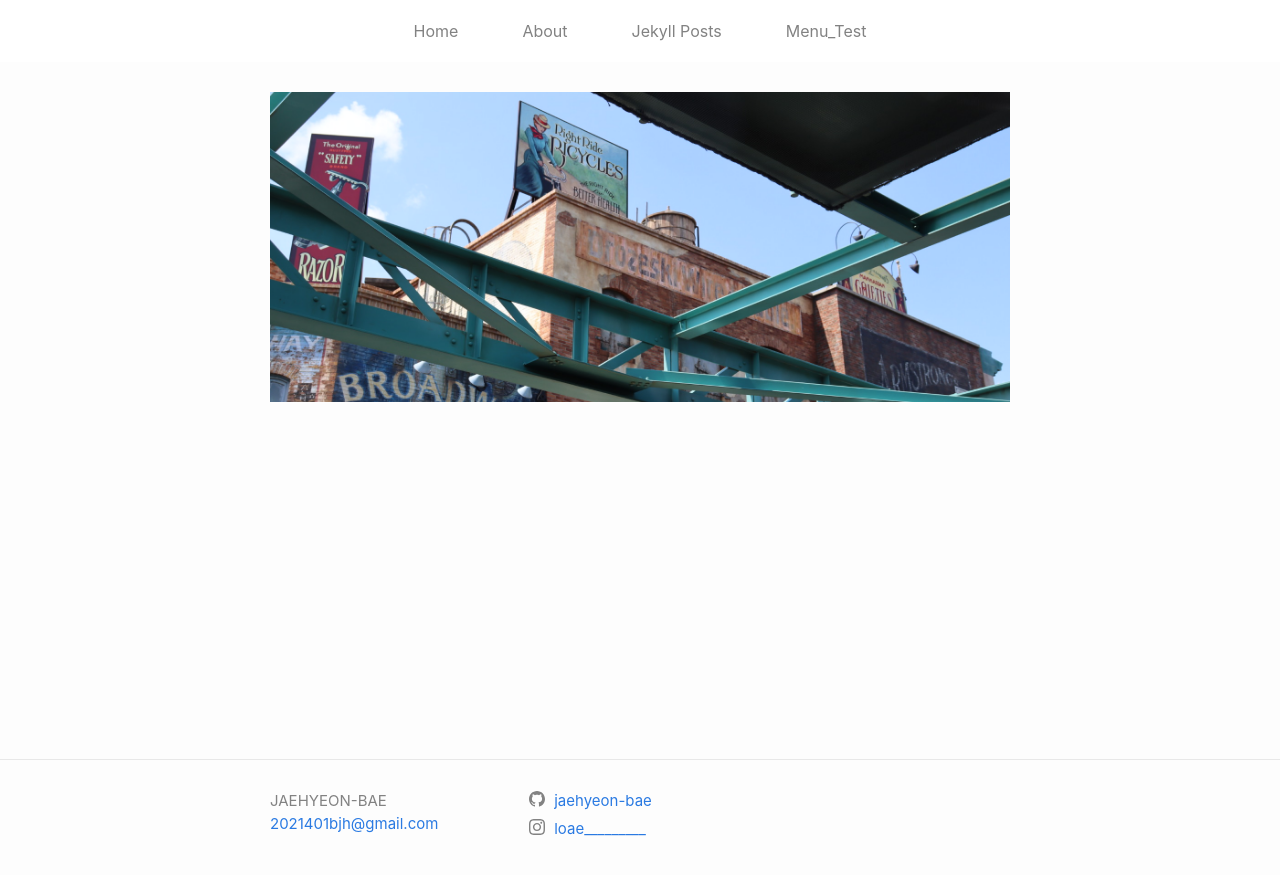
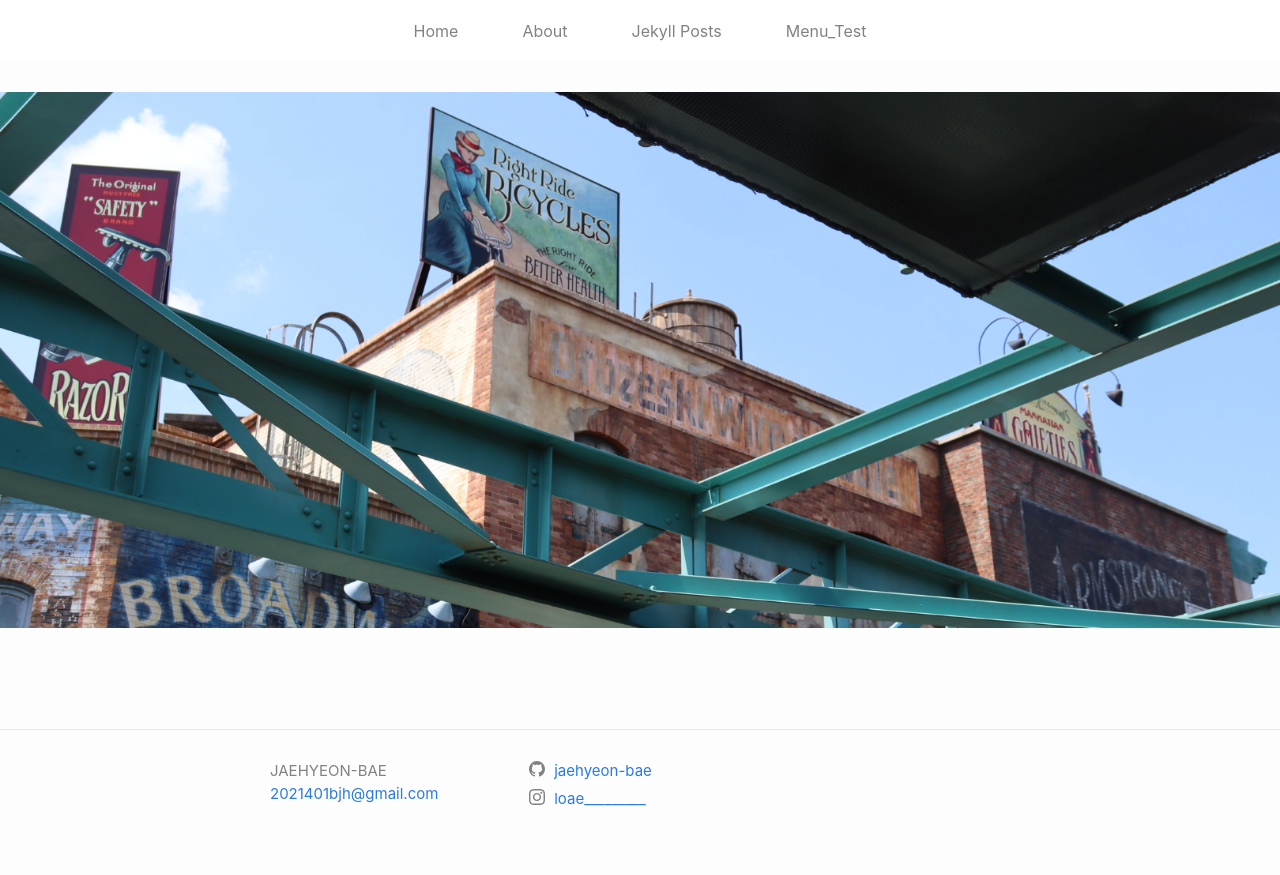
Before and after one commit to JAEHYEON-BAE/jaehyeon-bae.github.io, a Jekyll site: the page built from index.markdown, in a window 1280 px wide. Shown: the top 875 px of the page. Built offline with Jekyll 4.4.1, drawn with Linux system fonts in a browser that asks for light colours.

Commit message:
241219_2007(sidebar mask, design, logic)

```diff
--- a/_includes/header.html
+++ b/_includes/header.html
@@ -30,6 +30,7 @@
     {%- endif -%}
   </div>
 </header>
+<div class="mask">
   <div class="trigger">
     <div class="close">Close
       <div class="close-icon">
@@ -48,3 +49,4 @@
       {%- endif -%}
     {%- endfor -%}
   </div>
+</div>
--- a/_layouts/home.html
+++ b/_layouts/home.html
@@ -1,7 +1,15 @@
----
-layout: default
----
+<!DOCTYPE html>
+<html lang="{{ page.lang | default: site.lang | default: "en" }}">
 <script src="{{ '/assets/js/home.js' | relative_url }}"></script>
+
+  {%- include head.html -%}
+
+  <body>
+
+    {%- include header.html -%}
+
+    <main class="page-content" aria-label="Content">
+      <div class="home-wrapper">
         <div class="home">
           <div class="image-slider">
             <img src="/assets/images/BINI.JPG" alt="BINI" class="slide">
@@ -10,26 +18,13 @@
           </div>
 
           {{ content }}
-  <!-- {%- if site.posts.size > 0 -%}
-    <h2 class="post-list-heading">{{ page.list_title | default: "POSTS" }}</h2>
-    <ul class="post-list">
-      {%- for post in site.posts -%}
-      <li>
-        {%- assign date_format = site.minima.date_format | default: "%b %-d, %Y" -%}
-        <span class="post-meta">{{ post.date | date: date_format }}</span>
-        <h3>
-          <a class="post-link" href="{{ post.url | relative_url }}">
-            {{ post.title | escape }}
-          </a>
-        </h3>
-        {%- if site.show_excerpts -%}
-          {{ post.excerpt }}
-        {%- endif -%}
-      </li>
-      {%- endfor -%}
-    </ul>
-
-    <p class="rss-subscribe">subscribe <a href="{{ "/feed.xml" | relative_url }}">via RSS</a></p>
-  {%- endif -%} -->
 
         </div>
+      </div>
+    </main>
+
+    {%- include footer.html -%}
+
+  </body>
+
+</html>
--- a/assets/js/main.js
+++ b/assets/js/main.js
@@ -3,33 +3,47 @@
 
 document.addEventListener("DOMContentLoaded", function() {
 
-  /** Header Menu Trigger */
   const menuIcon = document.querySelector('.menu-icon');
   const close = document.querySelector('.close');
-  const trigger = document.querySelector('.trigger');
+  const trigger = document.querySelector('.trigger');    // trigger == sidebar
   const menu_icon_svg = document.querySelector('.menu-icon > svg');
-  const pageContent = document.querySelector('.page-content');
+  // const pageContent = document.querySelector('.page-content');
+  const mask = document.querySelector('.mask');
 
+  /** Header Menu Trigger */
   let opened = false;
 
   menuIcon.addEventListener('click', function() {
     trigger.style.transform = 'translateX(0)';
-    pageContent.classList.add('blur');
     opened = true;
+    mask.style.pointerEvents = 'auto';
+    mask.style.backgroundColor = 'rgba(0, 0, 0, 0.3)';
+    mask.style.backdropFilter = 'blur(2px)';
   });
   close.addEventListener('click', function() {
     trigger.style.transform = 'translateX(100%)';
-    pageContent.classList.remove('blur');
     opened = false;
+    mask.style.pointerEvents = 'none';
+    mask.style.backgroundColor = 'rgba(0, 0, 0, 0)';
+    mask.style.backdropFilter = 'none';
   });
-
+  mask.addEventListener('click', function() {
+    trigger.style.transform = 'translateX(100%)';
+    opened = false;
+    mask.style.pointerEvents = 'none';
+    mask.style.backgroundColor = 'rgba(0, 0, 0, 0)';
+    mask.style.backdropFilter = 'none';
+  });
 
   /** Header Menu Trigger: interact with window width */
   const onPalm = 600;
   function triggerOnPalm() {
     if (opened && window.innerWidth > onPalm) {
       trigger.style.transform = 'translateX(100%)';
-      pageContent.classList.remove('blur');
+      opened = false;
+      mask.style.pointerEvents = 'none';
+      mask.style.backgroundColor = 'rgba(0, 0, 0, 0)';
+      mask.style.backdropFilter = 'none';
     }
   }
   window.addEventListener('resize', triggerOnPalm);
--- a/assets/main.css
+++ b/assets/main.css
@@ -309,7 +309,26 @@
   }
 }
 
+.mask {
+  position: fixed;
+  top: 0;
+  right: 0;
+  width: 100%;
+  height: 100%;
+  pointer-events: none;
+  background-color: rgba(0, 0, 0, 0);
+  z-index: 1000;
+  backdrop-filter: none;
+  transition: background-color 0.1s ease, backdrop-filter 0.1s ease;
+}
+@media (min-width: 600.1px) {
+  .mask {
+    transition: none;
+  }
+}
+
 .trigger {
+  background-color: #fdfdfd;
   display: flex;
   flex-direction: column;
   position: fixed;
@@ -320,6 +339,8 @@
   width: 80%;
   align-items: center;
   z-index: 1000;
+  border-radius: 20px 0px 0px 20px;
+  overflow: hidden;
   transform: translateX(100%);
   transition: transform 0.1s ease;
 }
@@ -387,11 +408,6 @@
   max-height: 180px;
 }
 
-.footer-heading {
-  font-size: 18px;
-  margin-bottom: 15px;
-}
-
 .contact-list,
 .social-media-list {
   list-style: none;
@@ -417,27 +433,16 @@
 }
 
 .footer-col-2 {
-  width: -webkit-calc(20% - (30px / 2));
-  width: calc(20% - (30px / 2));
+  width: -webkit-calc(50% - (30px / 2));
+  width: calc(50% - (30px / 2));
+  right: 0;
 }
 
 .footer-col-3 {
-  width: -webkit-calc(45% - (30px / 2));
-  width: calc(45% - (30px / 2));
+  width: -webkit-calc(100% - (30px / 2));
+  width: calc(100% - (30px / 2));
 }
 
-@media screen and (max-width: 800px) {
-  .footer-col-1,
-  .footer-col-2 {
-    width: -webkit-calc(50% - (30px / 2));
-    width: calc(50% - (30px / 2));
-  }
-
-  .footer-col-3 {
-    width: -webkit-calc(100% - (30px / 2));
-    width: calc(100% - (30px / 2));
-  }
-}
 @media screen and (max-width: 600px) {
   .footer-col {
     float: none;
@@ -451,6 +456,12 @@
 .wrapper {
   display: flex;
   align-items: center;
+}
+
+.home-wrapper {
+  display: flex;
+  align-items: center;
+  padding: 0;
 }
 
 .home {
@@ -494,10 +505,6 @@
   margin-top: 61.94px;
   padding: 30px 0;
   flex: 1;
-}
-
-.page-content.blur {
-  filter: blur(2px);
 }
 
 .page-heading {
```
Also changed, not shown: _sass/_layout.scss (+31 -25 lines), 1 other file. Lines whose indentation alone changed are shown as unchanged.
